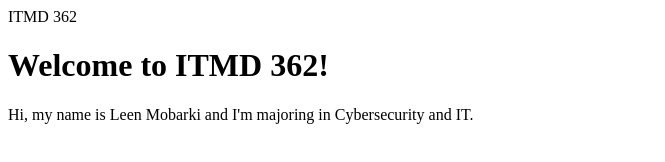
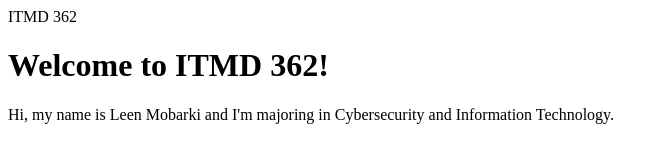
Before and after one commit to lmobarki362/lab1, a plain HTML site: page index.html in a window 1280 px wide. Shown: the whole page, without its empty margins (0-665 px from the left). Drawn offline with Linux system fonts and the light colour scheme.

Commit message:
Update index.html

```diff
--- a/index.html
+++ b/index.html
@@ -6,6 +6,6 @@
   </head>
   <body>
     <h1>Welcome to ITMD 362!</h1>
-    <p>Hi, my name is Leen Mobarki and I'm majoring in Cybersecurity and IT.</p>
+    <p>Hi, my name is Leen Mobarki and I'm majoring in Cybersecurity and Information Technology.</p>
   </body>
 </html>
```
